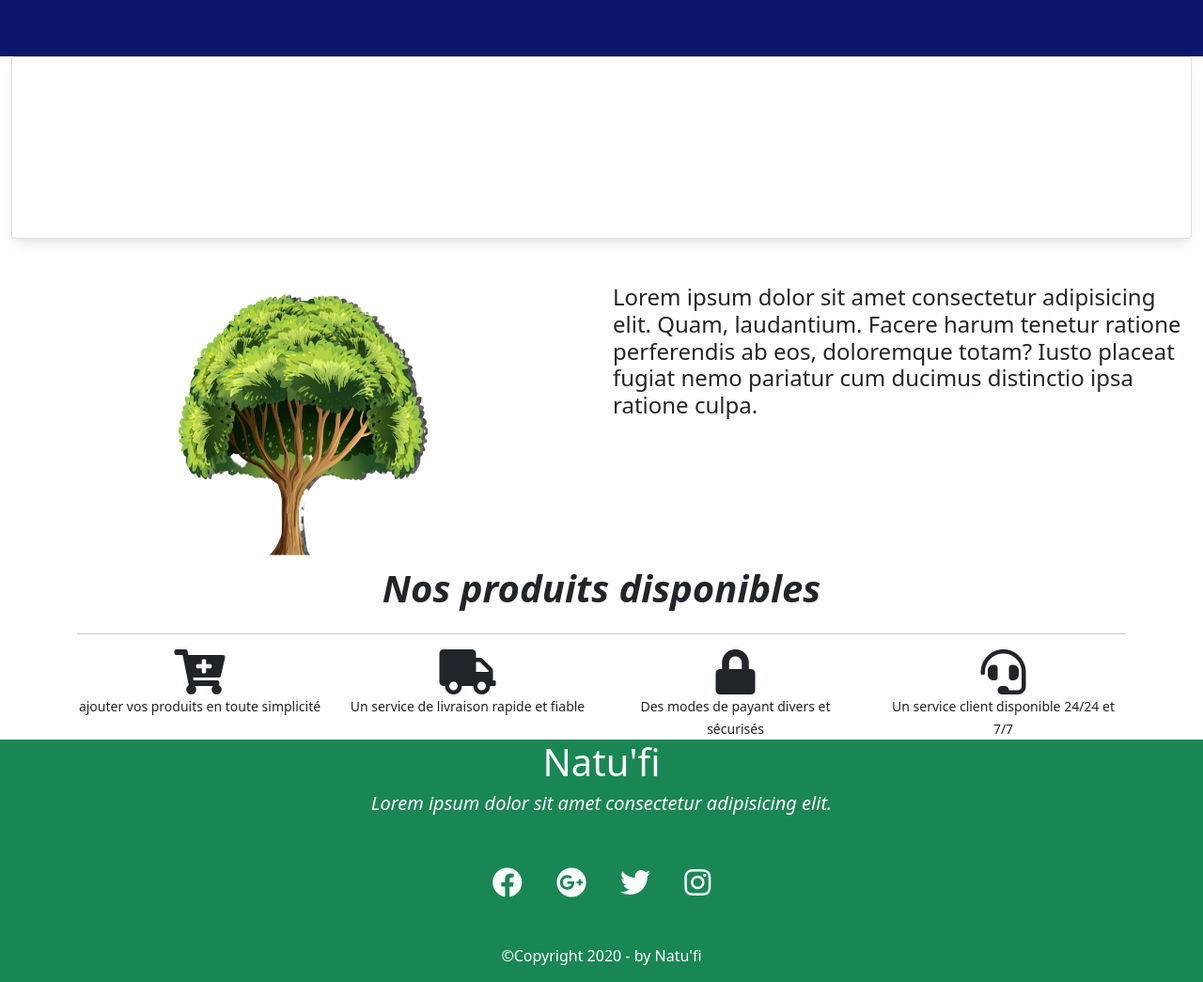
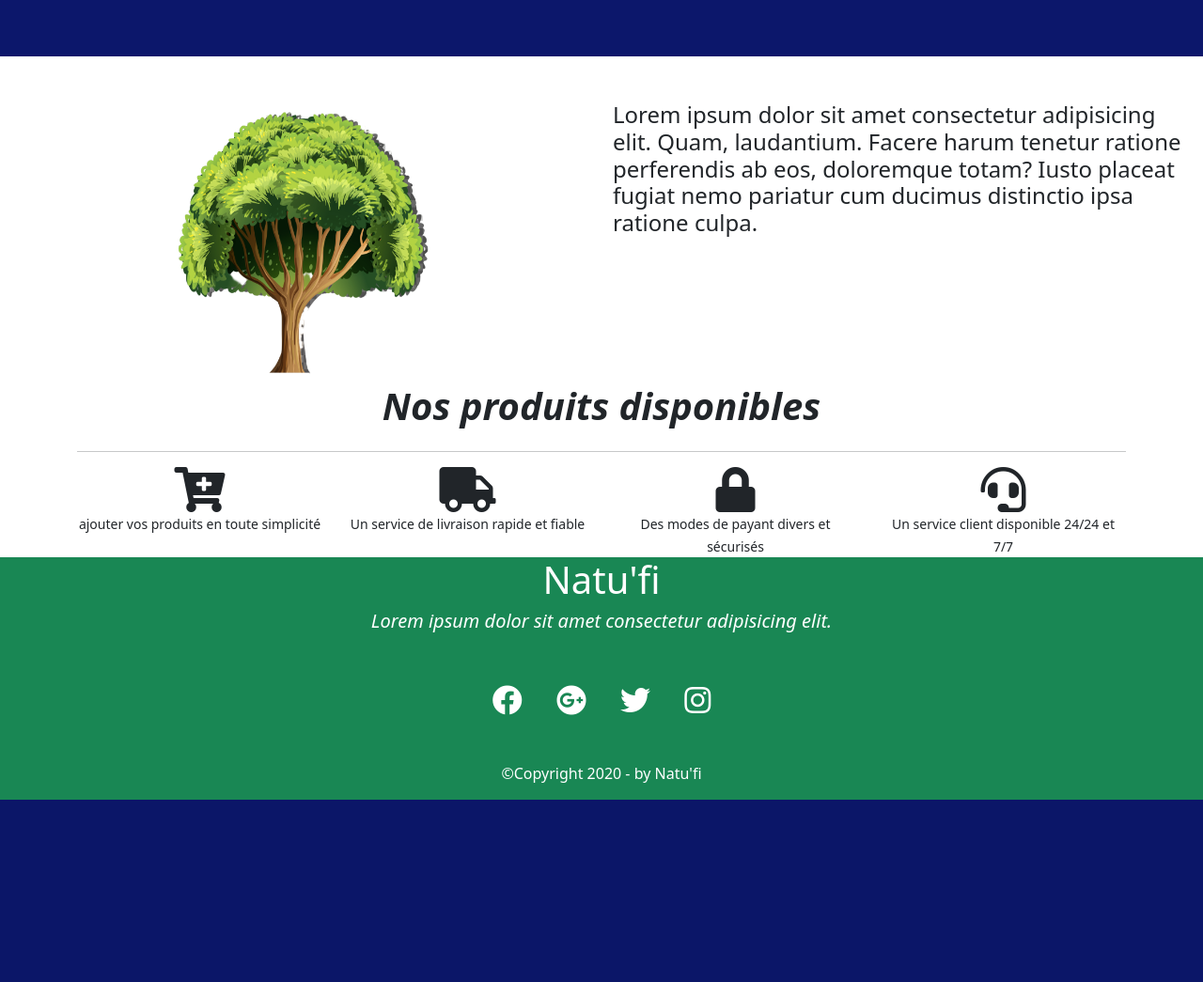
Before and after one commit to nicoHenriDi/projet, a PHP site: page /Natu_fi_acceuil.php in a window 1280 px wide; the page is wider, and only the part inside the window is pictured. Shown: the part 688-1733 px from the top of that part at 94% size. After the commit the page ends 1539 px from the top of that part, so only its background shows below. Run offline with PHP 8.4, Linux system fonts and the light colour scheme; data that the repository does not hold is empty.

Commit message:
suppression premier  banner

```diff
--- a/Natu_fi_acceuil.php
+++ b/Natu_fi_acceuil.php
@@ -4,7 +4,7 @@ include "connexion_base_de_données.php"; // pour la connexion à la base de don
  include "compte_rebours_misàjour.php";   // pour spécifier le nombre de jour depuis la dernière mises à jour
 include("panier_class.php");//inclusion page panie_class
 $panier = new panier($connexion_produit); //new panier objet
- ?>
+?>
 <!Doctype html>
 <html lang="eng">
 <head>
@@ -61,27 +61,9 @@ $panier = new panier($connexion_produit); //new panier objet
 
                 <img  class="Avocat img-fluid" src="../mon_site/Image/avocat.png" />
                 <img  class="Fraise img-fluid" src="../mon_site/Image/fraise.png" />
-                <img  class="Ananas img-fluid" src="../mon_site/Image/ananas.png" />
+                <img class="Ananas img-fluid" src="../mon_site/Image/ananas.png" />
       </div>
 
-
-<!-- Jumbotron -->
-<div class="container-fluid">
-      <div id="banner" class="card  card-fluid" >
-        <div class="text-white text-center rgba-stylish-strong py-5 px-4">
-          <div class="py-5">
-
-            <!-- Content -->
-
-
-
-
-
-          </div>
-        </div>
-      </div>
-</div>
-<!-- Jumbotron -->
 <!--end banner-->
 
 <br/>
```
Also changed, not shown: Natu_fi.js (line endings or trailing spaces).
